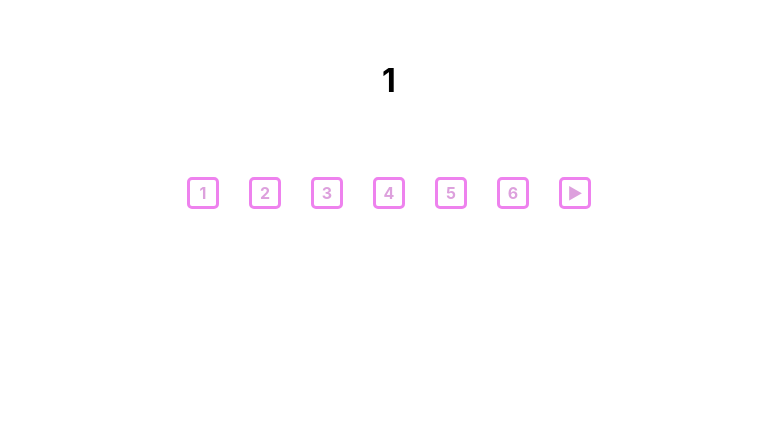
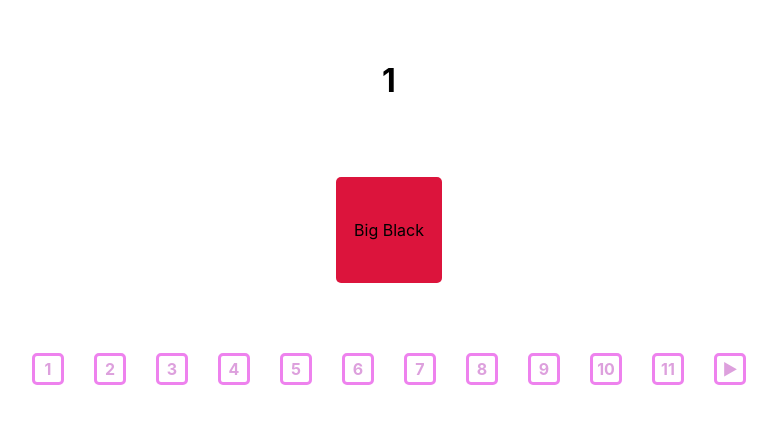
Before and after one commit to A-Kija/pimpackiukai, a React (Create React App) app in the folder r1/: page /1 in a window 1280 px wide. Shown: the top 424 px of the page, without its empty margins (251-1028 px from the left). Built offline with nearby package versions, Linux system fonts and the light colour scheme.

Commit message:
monsters list

```diff
--- a/r1/src/Components/monsters/MonstersRoute.jsx
+++ b/r1/src/Components/monsters/MonstersRoute.jsx
@@ -1,14 +1,29 @@
 import Pager from './Pager';
-// import {useState} from 'react';
+import {useEffect, useState} from 'react';
 import { useParams } from 'react-router-dom';
 
 function MonstersRoute({ monsters, monstersPerPage }) {
 
-    const {pageNow} = useParams(1)
+    const {pageNow} = useParams(1);
+
+    const [showMonsters, setShowMonsters] = useState([]);
+
+    useEffect(() => {
+        const end = pageNow * monstersPerPage;
+        const start = (pageNow - 1) * monstersPerPage;
+        setShowMonsters(monsters.slice(start, end));
+
+    }, [pageNow, monsters, monstersPerPage]);
+
 
     return (
         <>
         <div className="kvc"><h1>{pageNow}</h1></div>
+        <div className="kvc">
+            {
+                showMonsters.map(m => <div key={m.id} className="kv kv_1">{m.type}</div>)
+            }
+        </div>
         <Pager pageNow={pageNow} total={monsters.length} perPage={monstersPerPage}></Pager>
         </>
     )
--- a/r1/src/Data/monsters.js
+++ b/r1/src/Data/monsters.js
@@ -12,4 +12,4 @@ export const monsters = [
     { id: 1110, type: 'Atomic Musroom' },
 ];
 
-export const monstersPerPage = 2;
+export const monstersPerPage = 1;
```
